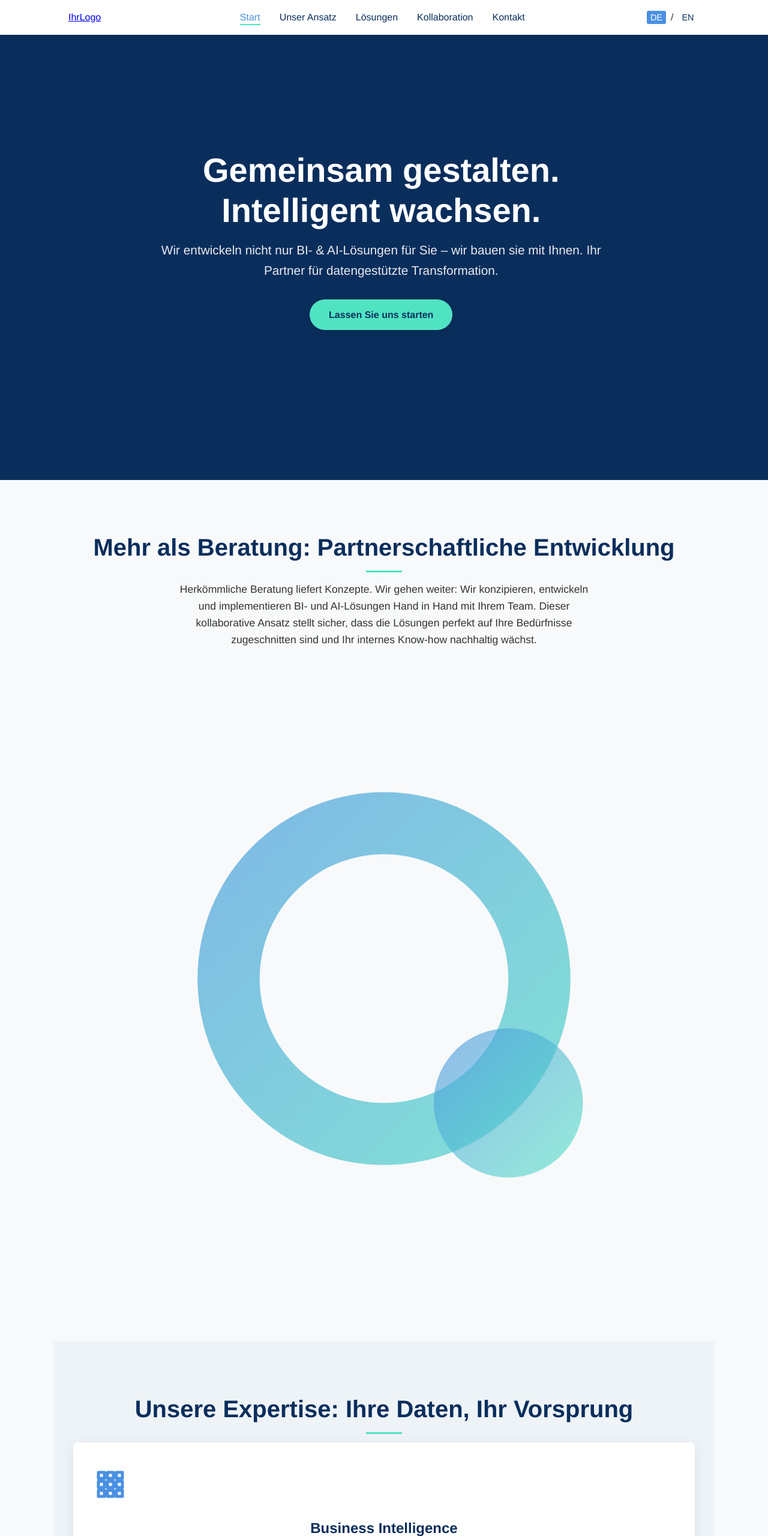
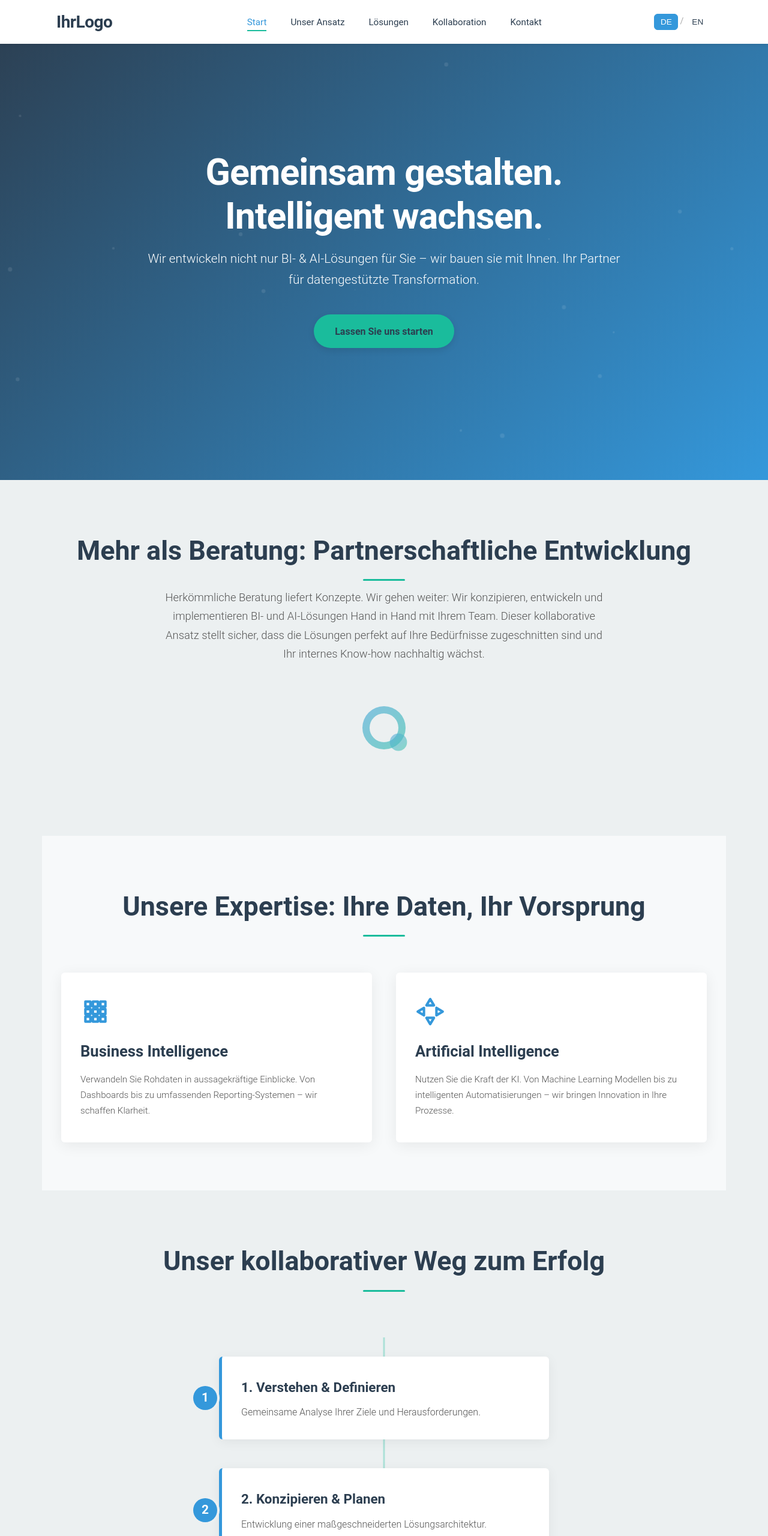
Before and after one commit to hackingbandy/busy-website, a plain HTML site: page index.html in a window 1280 px wide. Shown: the top 2560 px of the page at 60% size. Drawn offline with Linux system fonts and the light colour scheme; a web font is replaced by a local one.

Commit message:
reingebuttert, damit der CODE löuft

```diff
--- a/style.css
+++ b/style.css
@@ -1,16 +1,55 @@
-/* Reset & Grundlegendes */
+/* Dieter Rams Inspired Design */
+/*
+    Principles reflected:
+    - Good design is innovative (modern tech, subtle animations)
+    - Good design makes a product useful (clear communication, easy navigation)
+    - Good design is aesthetic (clean lines, harmonious colors, considered typography)
+    - Good design makes a product understandable (intuitive structure)
+    - Good design is unobtrusive (animations support, don't distract)
+    - Good design is honest (clear representation of services)
+    - Good design is long-lasting (timeless visual approach)
+    - Good design is thorough down to the last detail (careful spacing, transitions)
+    - Good design is environmentally friendly (efficient code, optimized for web)
+    - Good design is as little design as possible (purposeful elements)
+*/
+
 :root {
-    --primary-color: #0A2E5C; /* Dunkelblau */
-    --secondary-color: #4A90E2; /* Helleres Blau */
-    --accent-color: #50E3C2; /* Türkis/Mint Akzent */
-    --text-color: #333;
-    --background-color: #f8f9fa; /* Sehr helles Grau / Off-White */
-    --card-background: #ffffff;
-    --font-family: 'Helvetica Neue', Helvetica, Arial, sans-serif; /* Klare, moderne Schrift */
-    --base-font-size: 16px;
-    --container-width: 1100px;
-    --animation-duration: 0.7s;
+    --primary-color: #2C3E50; /* Tiefes Blau-Grau */
+    --secondary-color: #3498DB; /* Helleres, freundliches Blau */
+    --accent-color: #1ABC9C; /* Lebendiges Türkis/Mint als Akzent */
+    --text-color: #333333;
+    --light-text-color: #FFFFFF;
+    --background-color: #ECF0F1; /* Sehr helles Grau, fast Weiß */
+    --card-background: #FFFFFF;
+    --font-family: 'Roboto', 'Helvetica Neue', Helvetica, Arial, sans-serif; /* Klare, moderne Sans-Serif */
+    --container-width: 1140px;
+    --animation-duration-fast: 0.4s;
+    --animation-duration-medium: 0.7s;
+    --border-radius: 6px; /* Subtile Abrundungen */
 }
+
+@font-face {
+    font-family: 'Roboto';
+    font-style: normal;
+    font-weight: 300;
+    src: url(https://fonts.gstatic.com/s/roboto/v30/KFOlCnqEu92Fr1MmSU5fBBc4.woff2) format('woff2');
+    unicode-range: U+0000-00FF, U+0131, U+0152-0153, U+02BB-02BC, U+02C6, U+02DA, U+02DC, U+2000-206F, U+2074, U+20AC, U+2122, U+2191, U+2193, U+2212, U+2215, U+FEFF, U+FFFD;
+}
+@font-face {
+    font-family: 'Roboto';
+    font-style: normal;
+    font-weight: 400;
+    src: url(https://fonts.gstatic.com/s/roboto/v30/KFOmCnqEu92Fr1Mu4mxK.woff2) format('woff2');
+    unicode-range: U+0000-00FF, U+0131, U+0152-0153, U+02BB-02BC, U+02C6, U+02DA, U+02DC, U+2000-206F, U+2074, U+20AC, U+2122, U+2191, U+2193, U+2212, U+2215, U+FEFF, U+FFFD;
+}
+@font-face {
+    font-family: 'Roboto';
+    font-style: normal;
+    font-weight: 700;
+    src: url(https://fonts.gstatic.com/s/roboto/v30/KFOlCnqEu92Fr1MmWUlfBBc4.woff2) format('woff2');
+    unicode-range: U+0000-00FF, U+0131, U+0152-0153, U+02BB-02BC, U+02C6, U+02DA, U+02DC, U+2000-206F, U+2074, U+20AC, U+2122, U+2191, U+2193, U+2212, U+2215, U+FEFF, U+FFFD;
+}
+
 
 * {
     margin: 0;
@@ -19,64 +58,67 @@
 }
 
 html {
-    scroll-behavior: smooth; /* Für sanftes Scrollen bei internen Links */
+    scroll-behavior: smooth;
+    font-size: 16px; /* Basis für REM-Einheiten */
 }
 
 body {
     font-family: var(--font-family);
-    font-size: var(--base-font-size);
-    line-height: 1.6;
+    line-height: 1.7;
     color: var(--text-color);
     background-color: var(--background-color);
     overflow-x: hidden; /* Verhindert horizontales Scrollen */
 }
 
-/* Navigation */
-header {
+/* Header & Navigation */
+.main-header {
     background-color: var(--card-background);
-    box-shadow: 0 2px 4px rgba(0,0,0,0.1);
+    box-shadow: 0 2px 5px rgba(0,0,0,0.08);
     position: fixed;
     width: 100%;
     top: 0;
+    left: 0;
     z-index: 1000;
-    transition: background-color 0.3s ease;
+    transition: background-color var(--animation-duration-fast) ease;
 }
 
-nav {
+.main-nav {
     max-width: var(--container-width);
     margin: 0 auto;
-    padding: 1rem 1.5rem;
+    padding: 0.8rem 1.5rem;
     display: flex;
     justify-content: space-between;
     align-items: center;
 }
 
-.logo-text {
-    font-size: 1.8rem;
-    font-weight: bold;
+.logo a {
+    font-size: 1.75rem;
+    font-weight: 700;
     color: var(--primary-color);
     text-decoration: none;
+    letter-spacing: -0.5px;
 }
 
-nav ul {
+.nav-links {
     list-style: none;
     display: flex;
 }
 
-nav ul li {
-    margin-left: 2rem;
+.nav-links li {
+    margin-left: 2.5rem;
 }
 
-nav ul li a {
+.nav-links a {
     text-decoration: none;
     color: var(--primary-color);
-    font-weight: 500;
-    transition: color 0.3s ease;
+    font-weight: 400; /* Nicht zu fett, für Rams'sche Zurückhaltung */
+    font-size: 0.95rem;
+    transition: color var(--animation-duration-fast) ease;
     position: relative;
-    padding-bottom: 0.3rem;
+    padding-bottom: 0.4rem;
 }
 
-nav ul li a::after { /* Subtile Hover-Animation für Nav-Links */
+.nav-links a::after {
     content: '';
     position: absolute;
     bottom: 0;
@@ -84,38 +126,49 @@ nav ul li a::after { /* Subtile Hover-Animation für Nav-Links */
     width: 0;
     height: 2px;
     background-color: var(--accent-color);
-    transition: width 0.3s ease-out;
+    transition: width var(--animation-duration-fast) ease-out;
 }
 
-nav ul li a:hover::after,
-nav ul li a.active-link::after {
+.nav-links a:hover::after,
+.nav-links a.active-link::after {
     width: 100%;
 }
 
-nav ul li a:hover,
-nav ul li a.active-link {
+.nav-links a:hover,
+.nav-links a.active-link {
     color: var(--secondary-color);
+}
+
+.language-switcher {
+    display: flex;
+    align-items: center;
 }
 
 .language-switcher button {
     background: none;
-    border: none;
+    border: 1px solid transparent; /* Platz für Border bei Hover */
     color: var(--primary-color);
     cursor: pointer;
-    font-size: 0.9rem;
-    padding: 0.2rem 0.4rem;
+    font-size: 0.85rem;
+    padding: 0.3rem 0.6rem;
     margin: 0 0.2rem;
-    border-radius: 3px;
-    transition: background-color 0.2s ease, color 0.2s ease;
+    border-radius: var(--border-radius);
+    transition: background-color var(--animation-duration-fast) ease, color var(--animation-duration-fast) ease, border-color var(--animation-duration-fast) ease;
+    font-weight: 500;
 }
 
 .language-switcher button.active {
     background-color: var(--secondary-color);
-    color: white;
+    color: var(--light-text-color);
+    border-color: var(--secondary-color);
 }
 .language-switcher button:not(.active):hover {
-    background-color: var(--accent-color);
-    color: var(--primary-color);
+    border-color: var(--accent-color);
+    color: var(--accent-color);
+}
+.language-switcher span {
+    color: #aaa;
+    font-size: 0.9rem;
 }
 
 /* Hero Section */
@@ -125,11 +178,11 @@ nav ul li a.active-link {
     align-items: center;
     justify-content: center;
     text-align: center;
-    padding: 4rem 2rem;
-    background-color: var(--primary-color); /* Fallback, wenn Animation nicht lädt */
-    color: white;
+    padding: 6rem 2rem 4rem; /* Mehr Padding oben wegen fixiertem Header */
+    background: linear-gradient(135deg, var(--primary-color) 0%, var(--secondary-color) 100%);
+    color: var(--light-text-color);
     position: relative;
-    overflow: hidden; /* Wichtig für Hintergrundanimationen */
+    overflow: hidden;
 }
 
 .hero-content {
@@ -138,38 +191,41 @@ nav ul li a.active-link {
 }
 
 .hero-content h1 {
-    font-size: 3.5rem;
+    font-size: clamp(2.5rem, 6vw, 3.8rem); /* Responsive Typografie */
     margin-bottom: 1rem;
     font-weight: 700;
     line-height: 1.2;
+    letter-spacing: -1px;
 }
 
 .hero-content p {
-    font-size: 1.3rem;
-    margin-bottom: 2rem;
+    font-size: clamp(1rem, 2.5vw, 1.3rem);
+    margin-bottom: 2.5rem;
     opacity: 0.9;
+    font-weight: 300;
 }
 
 .cta-button {
     display: inline-block;
     background-color: var(--accent-color);
     color: var(--primary-color);
-    padding: 0.8rem 2rem;
+    padding: 0.9rem 2.2rem;
     text-decoration: none;
-    border-radius: 50px; /* Rams mochte abgerundete Ecken oft (z.B. Braun SK4) */
-    font-weight: bold;
-    transition: transform 0.3s ease, background-color 0.3s ease;
-    box-shadow: 0 4px 15px rgba(0,0,0,0.1);
+    border-radius: 50px; /* Freundliche, abgerundete Form */
+    font-weight: 700;
+    font-size: 1rem;
+    transition: transform var(--animation-duration-fast) ease, background-color var(--animation-duration-fast) ease, box-shadow var(--animation-duration-fast) ease;
+    box-shadow: 0 4px 12px rgba(0,0,0,0.1);
 }
 
 .cta-button:hover {
-    background-color: #48dab9; /* Etwas hellerer Akzent */
-    transform: translateY(-3px);
-    box-shadow: 0 6px 20px rgba(0,0,0,0.15);
+    background-color: #17a78a; /* Etwas dunklerer Akzent für Hover */
+    transform: translateY(-3px) scale(1.02);
+    box-shadow: 0 6px 18px rgba(0,0,0,0.15);
 }
 
-/* Hero Hintergrund Animation (Beispiel: sich bewegende Punkte) */
-.hero-background-animation {
+/* Hero Background Animation (Subtle Particles) */
+.hero-particles {
     position: absolute;
     top: 0;
     left: 0;
@@ -178,28 +234,20 @@ nav ul li a.active-link {
     z-index: 1;
 }
 
-.hero-background-animation .dot {
+.particle {
     position: absolute;
-    background-color: rgba(255, 255, 255, 0.1); /* Sehr subtil */
+    background-color: rgba(255, 255, 255, 0.1);
     border-radius: 50%;
-    animation: float 20s infinite ease-in-out;
+    animation: float 25s infinite ease-in-out alternate;
+    opacity: 0; /* Start invisible, fade in with JS */
 }
 
-.hero-background-animation .dot:nth-child(1) { width: 80px; height: 80px; top: 20%; left: 10%; animation-duration: 15s; }
-.hero-background-animation .dot:nth-child(2) { width: 50px; height: 50px; top: 70%; left: 30%; animation-duration: 22s; animation-delay: 3s; }
-.hero-background-animation .dot:nth-child(3) { width: 100px; height: 100px; top: 40%; left: 80%; animation-duration: 18s; animation-delay: 1s;}
-.hero-background-animation .dot:nth-child(4) { width: 30px; height: 30px; top: 85%; left: 60%; animation-duration: 25s; animation-delay: 2s;}
-.hero-background-animation .dot:nth-child(5) { width: 60px; height: 60px; top: 10%; left: 50%; animation-duration: 17s; animation-delay: 4s;}
-
-
 @keyframes float {
-    0% { transform: translateY(0px) translateX(0px) scale(1); opacity: 0.1; }
-    50% { transform: translateY(-30px) translateX(20px) scale(1.1); opacity: 0.15; }
-    100% { transform: translateY(0px) translateX(0px) scale(1); opacity: 0.1; }
+    0% { transform: translateY(20px) translateX(0px) scale(0.8); }
+    100% { transform: translateY(-20px) translateX(15px) scale(1.2); }
 }
 
-
-/* Allgemeine Sektions-Stile */
+/* General Section Styling */
 .content-section {
     padding: 5rem 2rem;
     max-width: var(--container-width);
@@ -208,263 +256,287 @@ nav ul li a.active-link {
 }
 
 .content-section h2 {
-    font-size: 2.5rem;
+    font-size: clamp(1.8rem, 5vw, 2.8rem);
     margin-bottom: 1.5rem;
     color: var(--primary-color);
     position: relative;
-    display: inline-block;
+    display: inline-block; /* Damit ::after korrekt positioniert wird */
+    font-weight: 700;
 }
 
-/* Subtile Unterstreichung für Titel, die animiert werden kann */
-.content-section h2::after {
+.content-section h2::after { /* Subtile Unterstreichung für Titel */
     content: '';
     position: absolute;
-    bottom: -10px;
+    bottom: -12px;
     left: 50%;
     transform: translateX(-50%);
-    width: 60px;
+    width: 70px;
     height: 3px;
     background-color: var(--accent-color);
-    /* Diese Breite kann per JS oder Scroll-Animation verändert werden */
+    border-radius: 2px;
 }
 
-.content-section p {
-    font-size: 1.1rem;
-    margin-bottom: 2rem;
-    max-width: 700px;
+.content-section .section-intro {
+    font-size: 1.15rem;
+    margin-bottom: 3rem;
+    max-width: 750px;
     margin-left: auto;
     margin-right: auto;
+    color: #555;
+    font-weight: 300;
 }
 
 .accent-bg {
-    background-color: #eef3f7; /* Sehr leichtes Blau-Grau, um Abwechslung zu schaffen */
+    background-color: #f7f9fa; /* Ein noch helleres Grau für Abwechslung */
 }
 
-/* About Section - Kollaborations-Visualisierung */
-.collab-visual {
-    margin-top: 2rem;
-    /* Hier könnte eine komplexere SVG-Animation platziert werden */
+/* About Section - Collaboration Visual */
+.collaboration-visual {
+    margin: 2.5rem auto;
+    width: 120px;
+    height: 120px;
 }
+.collaboration-visual svg {
+    width: 100%;
+    height: 100%;
+    opacity: 0.8;
+}
+#gear1 { /* Animation for gear1 is in HTML via <animateTransform> for this example */ }
+#gear2 { /* Animation for gear2 is in HTML via <animateTransform> for this example */ }
+/* If SVG animations were purely CSS driven:
+#gear1 { animation: rotate 10s linear infinite; transform-origin: center; }
+#gear2 { animation: rotate-reverse 8s linear infinite; transform-origin: center; }
+
+@keyframes rotate { from { transform: rotate(0deg); } to { transform: rotate(360deg); } }
+@keyframes rotate-reverse { from { transform: rotate(0deg); } to { transform: rotate(-360deg); } }
+*/
+
 
 /* Services Section */
-.service-container {
-    display: flex;
-    justify-content: space-around;
-    gap: 2rem;
+.service-grid {
+    display: grid;
+    grid-template-columns: repeat(auto-fit, minmax(300px, 1fr));
+    gap: 2.5rem;
     margin-top: 3rem;
-    flex-wrap: wrap; /* Für kleinere Bildschirme */
 }
 
 .service-card {
     background-color: var(--card-background);
     padding: 2.5rem 2rem;
-    border-radius: 8px;
-    box-shadow: 0 5px 20px rgba(0,0,0,0.08);
-    flex-basis: calc(50% - 2rem); /* Zwei Karten pro Reihe, minus gap */
-    min-width: 300px; /* Für kleinere Bildschirme */
-    transition: transform 0.3s ease, box-shadow 0.3s ease;
+    border-radius: var(--border-radius);
+    box-shadow: 0 5px 25px rgba(0,0,0,0.07);
+    text-align: left;
+    transition: transform var(--animation-duration-fast) ease, box-shadow var(--animation-duration-fast) ease;
+    display: flex;
+    flex-direction: column;
 }
 
 .service-card:hover {
-    transform: translateY(-10px);
-    box-shadow: 0 10px 30px rgba(0,0,0,0.12);
+    transform: translateY(-8px);
+    box-shadow: 0 10px 35px rgba(44, 62, 80, 0.12);
 }
 
 .service-icon {
-    width: 60px;
-    height: auto;
-    margin-bottom: 1rem;
-    fill: var(--secondary-color); /* Wenn es SVGs sind */
-    color: var(--secondary-color); /* Fallback */
+    width: 50px;
+    height: 50px;
+    margin-bottom: 1.2rem;
+    color: var(--secondary-color); /* Für SVG fill/stroke */
+}
+.service-icon svg {
+    width: 100%;
+    height: 100%;
 }
 
 .service-card h3 {
-    font-size: 1.5rem;
+    font-size: 1.6rem;
     color: var(--primary-color);
-    margin-bottom: 0.75rem;
+    margin-bottom: 0.8rem;
+    font-weight: 700;
+}
+.service-card p {
+    font-size: 0.95rem;
+    flex-grow: 1;
+    color: #555;
+    font-weight: 300;
 }
 
-/* Process / Kollaborations-Timeline */
+/* Process / Collaboration Timeline */
 .process-timeline {
-    display: flex;
-    flex-direction: column;
-    align-items: center;
+    margin-top: 4rem;
     position: relative;
-    margin-top: 3rem;
+    padding: 2rem 0;
+}
+.process-timeline::before {
+    content: '';
+    position: absolute;
+    top: 0;
+    left: 50%;
+    transform: translateX(-50%);
+    width: 3px;
+    height: 0; /* Start height 0 */
+    background-color: var(--accent-color);
+    opacity: 0.3;
+    z-index: 0;
+    transition: height 1s ease-out; /* For JS animation trigger */
+}
+
+.process-timeline.timeline-animated-via-js::before { /* Class added by JS to trigger animation */
+    height: 100%;
 }
 
 .process-step {
     background: var(--card-background);
-    padding: 1.5rem;
-    border-radius: 8px;
-    box-shadow: 0 4px 15px rgba(0,0,0,0.07);
-    margin-bottom: 2rem;
-    width: 80%;
-    max-width: 500px;
+    padding: 2rem;
+    border-radius: var(--border-radius);
+    box-shadow: 0 4px 20px rgba(0,0,0,0.06);
+    margin: 0 auto 3rem auto;
+    width: 90%;
+    max-width: 550px;
     text-align: left;
-    position: relative; /* Für Nummerierung */
+    position: relative;
+    border-left: 5px solid var(--secondary-color);
+    z-index: 1; /* Above the timeline's ::before */
 }
 
 .process-step-number {
     position: absolute;
-    left: -25px; /* Außerhalb der Box */
+    left: -28px;
     top: 50%;
-    transform: translateY(-50%);
+    transform: translateY(-50%) translateX(-50%);
     background-color: var(--secondary-color);
-    color: white;
-    width: 50px;
-    height: 50px;
+    color: var(--light-text-color);
+    width: 40px;
+    height: 40px;
     border-radius: 50%;
     display: flex;
     align-items: center;
     justify-content: center;
-    font-size: 1.5rem;
-    font-weight: bold;
-    box-shadow: 0 0 10px rgba(74, 144, 226, 0.5);
+    font-size: 1.3rem;
+    font-weight: 700;
+    box-shadow: 0 0 0 4px var(--background-color);
 }
 
 .process-step h4 {
     color: var(--primary-color);
-    font-size: 1.3rem;
-    margin-bottom: 0.5rem;
-    padding-left: 35px; /* Platz für Nummer */
+    font-size: 1.4rem;
+    margin-bottom: 0.6rem;
+    font-weight: 700;
 }
 .process-step p {
     font-size: 1rem;
     margin-bottom: 0;
-    padding-left: 35px; /* Platz für Nummer */
+    color: #555;
+    font-weight: 300;
 }
 
-
-/* Linien-Konnektoren (optional, können auch mit JS animiert werden) */
-.process-connector {
-    width: 4px;
-    height: 50px; /* Höhe des Abstands zwischen Boxen */
-    background-color: var(--accent-color);
-    margin-bottom: 2rem; /* Selber Margin wie Boxen */
-    opacity: 0.6;
-}
-/* Letzten Konnektor entfernen */
-.process-timeline .process-step:last-of-type + .process-connector,
-.process-timeline .process-step:last-of-type {
-    margin-bottom: 0;
-}
-.process-timeline .process-step:last-of-type + .process-connector {
-    display: none;
+/* Contact Form */
+.contact-form-container {
+    max-width: 700px;
+    margin: 3rem auto 0;
+    text-align: left;
+    background: var(--card-background);
+    padding: 3rem;
+    border-radius: var(--border-radius);
+    box-shadow: 0 8px 30px rgba(0,0,0,0.08);
 }
 
-
-/* Kontaktformular */
-.contact-form {
-    max-width: 600px;
-    margin: 2rem auto 0;
-    text-align: left;
-    background: var(--card-background);
-    padding: 2.5rem;
-    border-radius: 8px;
-    box-shadow: 0 5px 20px rgba(0,0,0,0.08);
+.form-group {
+    margin-bottom: 1.8rem;
 }
 
-.contact-form div {
-    margin-bottom: 1.5rem;
+.contact-form-container label {
+    display: block;
+    margin-bottom: 0.6rem;
+    font-weight: 500;
+    color: var(--primary-color);
+    font-size: 0.95rem;
 }
 
-.contact-form label {
-    display: block;
-    margin-bottom: 0.5rem;
-    font-weight: 500;
-    color: var(--primary-color);
+.contact-form-container input[type="text"],
+.contact-form-container input[type="email"],
+.contact-form-container textarea {
+    width: 100%;
+    padding: 0.9rem 1rem;
+    border: 1px solid #DDE2E5;
+    border-radius: var(--border-radius);
+    font-size: 1rem;
+    font-family: var(--font-family);
+    transition: border-color var(--animation-duration-fast) ease, box-shadow var(--animation-duration-fast) ease;
+    background-color: #fdfdfd;
 }
 
-.contact-form input[type="text"],
-.contact-form input[type="email"],
-.contact-form textarea {
-    width: 100%;
-    padding: 0.8rem;
-    border: 1px solid #ccc;
-    border-radius: 4px;
-    font-size: 1rem;
-    font-family: var(--font-family);
-    transition: border-color 0.3s ease;
-}
-
-.contact-form input[type="text"]:focus,
-.contact-form input[type="email"]:focus,
-.contact-form textarea:focus {
+.contact-form-container input[type="text"]:focus,
+.contact-form-container input[type="email"]:focus,
+.contact-form-container textarea:focus {
     border-color: var(--secondary-color);
     outline: none;
-    box-shadow: 0 0 5px rgba(74, 144, 226, 0.3);
+    box-shadow: 0 0 0 3px rgba(52, 152, 219, 0.2);
 }
-
-.contact-form button[type="submit"] {
+.contact-form-container textarea {
+    min-height: 120px;
+    resize: vertical;
+}
+.contact-form-container .cta-button {
     width: 100%;
-    padding: 1rem; /* Größerer Button für Formular */
+    font-size: 1.1rem;
 }
 
 /* Footer */
-footer {
+.main-footer {
     text-align: center;
-    padding: 2rem;
+    padding: 2.5rem 1.5rem;
     background-color: var(--primary-color);
-    color: rgba(255,255,255,0.8);
+    color: rgba(236, 240, 241, 0.8);
     font-size: 0.9rem;
+    font-weight: 300;
 }
 
-/* Basis-Animationen (können durch JS-Bibliotheken wie AOS oder GSAP ersetzt/erweitert werden) */
-.animate-on-load, .animate-on-scroll {
+/* Animation Helper Classes (for JS Intersection Observer) */
+.animate-on-scroll {
     opacity: 0;
-    transform: translateY(30px);
-    transition: opacity var(--animation-duration) ease-out, transform var(--animation-duration) ease-out;
+    transform: translateY(40px);
+    transition: opacity var(--animation-duration-medium) ease-out, transform var(--animation-duration-medium) ease-out;
 }
+.animate-on-scroll.delay-1 { transition-delay: 0.15s; }
+.animate-on-scroll.delay-2 { transition-delay: 0.3s; }
+.animate-on-scroll.delay-3 { transition-delay: 0.45s; }
 
-.animate-on-load.delay-1, .animate-on-scroll.delay-1 { transition-delay: 0.2s; }
-.animate-on-load.delay-2, .animate-on-scroll.delay-2 { transition-delay: 0.4s; }
-.animate-on-scroll.delay-05 { transition-delay: 0.1s; } /* Feinere Abstufung für Timeline */
-.animate-on-scroll.delay-15 { transition-delay: 0.3s; }
-.animate-on-scroll.delay-25 { transition-delay: 0.5s; }
-.animate-on-scroll.delay-3 { transition-delay: 0.6s; }
-
-
-/* Wenn die Elemente sichtbar werden (via JS oder :target etc.) */
-.visible {
+.animate-on-scroll.visible {
     opacity: 1;
     transform: translateY(0);
 }
 
+/* Accessibility: Reduced motion */
+@media (prefers-reduced-motion: reduce) {
+    html { scroll-behavior: auto; }
+    .animate-on-scroll, .particle, .cta-button, .service-card, .nav-links a::after, .process-timeline::before {
+        /* SMIL animations in SVG (<animateTransform>) are not reliably disabled by this,
+           but CSS animations on #gear1, #gear2 would be. */
+        animation: none !important;
+        transition: none !important;
+    }
+    .animate-on-scroll {
+        opacity: 1 !important;
+        transform: none !important;
+    }
+    .cta-button:hover { transform: none; }
+    .service-card:hover { transform: none; }
+    .process-timeline::before { height: 100% !important; } /* Ensure line is visible if JS anim is off */
+}
 
-/* Responsive Design Anpassungen */
+/* Responsive Design */
 @media (max-width: 992px) {
-    .hero-content h1 { font-size: 2.8rem; }
-    .hero-content p { font-size: 1.1rem; }
-    .content-section h2 { font-size: 2rem; }
+    .main-nav { padding: 0.8rem 1rem; }
+    .nav-links li { margin-left: 1.5rem; }
+    .content-section { padding: 4rem 1.5rem; }
 }
 
 @media (max-width: 768px) {
-    nav ul { display: none; /* Hier müsste ein Burger-Menü implementiert werden */ }
-    .hero-content h1 { font-size: 2.2rem; }
-    .service-container { flex-direction: column; align-items: center; }
-    .service-card { flex-basis: 80%; margin-bottom: 1.5rem; }
-    .process-step { width: 90%; }
-    .process-step-number { left: -15px; width: 40px; height: 40px; font-size: 1.2rem; }
-    .process-step h4, .process-step p { padding-left: 30px; }
+    .nav-links { display: none; /* JS needed for mobile menu toggle */ }
+    .hero-content h1 { font-size: 2rem; }
+    .hero-content p { font-size: 1rem; }
+    .process-timeline::before { left: 20px; transform: none; }
+    .process-step { width: calc(100% - 30px); margin-left: 30px; padding-left: 25px; }
+    .process-step-number { left: -15px; transform: translateY(-50%); /* Adjusted for left alignment */ }
+    .contact-form-container { padding: 2rem; }
 }
-
-@media (prefers-reduced-motion: reduce) {
-  /* Reduzierte Animationen für Nutzer, die dies wünschen */
-  .animate-on-load, .animate-on-scroll, .hero-background-animation .dot, .cta-button, .service-card, nav ul li a::after {
-    animation: none !important;
-    transition: none !important;
-    transform: none !important; /* Setzt Transformationen zurück, wenn sie nur für Animation da sind */
-    opacity: 1 !important; /* Stellt sicher, dass Elemente sichtbar sind */
-  }
-  html {
-    scroll-behavior: auto; /* Deaktiviert sanftes Scrollen */
-  }
-  .cta-button:hover {
-    /* minimale Hover-Effekte beibehalten, wenn sie nützlich sind */
-    background-color: #48dab9;
-  }
-   .service-card:hover {
-    transform: none;
-  }
-}
```
